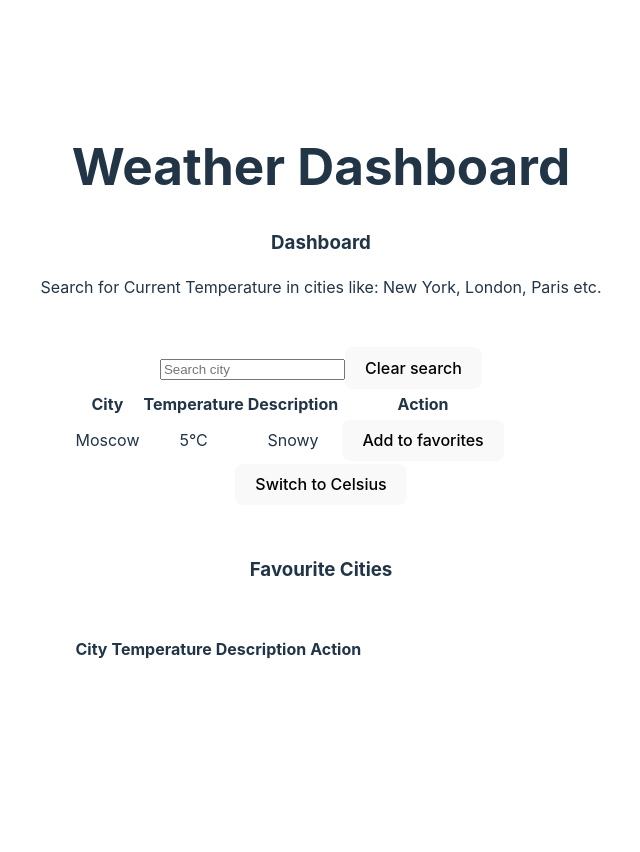
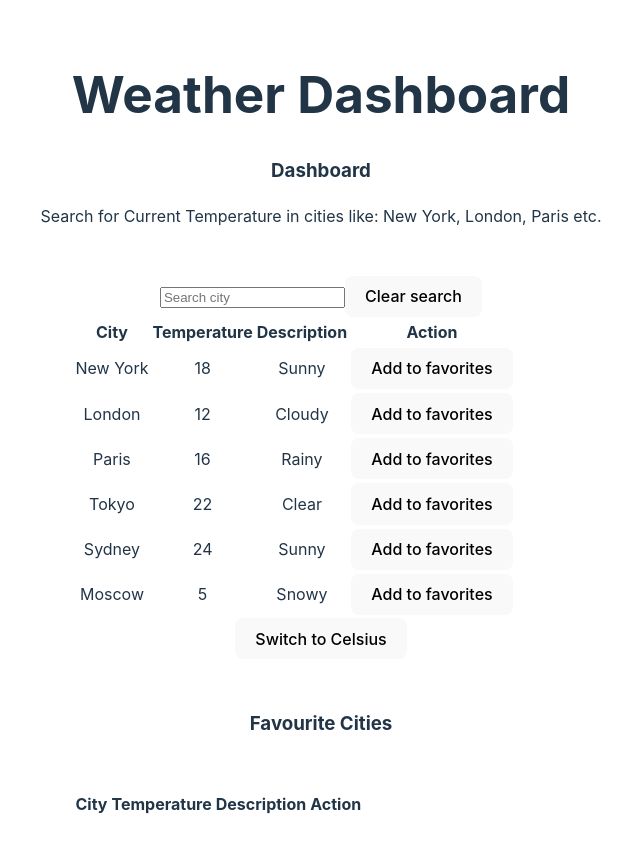
Before and after one commit to maikynata/Next.js-React-practice, a React (Vite) app in the folder react-app/: page / in a window 1280 px wide. Shown: the top 852 px of the page, without its empty margins (319-959 px from the left). Before the commit the page ends 800 px from the top, so only its background shows below. Built offline with nearby package versions, Linux system fonts and the light colour scheme.

Commit message:
searched city ok

```diff
--- a/react-app/src/components/WeatherCard/index.tsx
+++ b/react-app/src/components/WeatherCard/index.tsx
@@ -2,7 +2,7 @@ import React from 'react';
 import "./index.css";
 
 
-const WeatherCard: React.FC<any> = ({
+const WeatherCard = ({
   weather,
   unit,
   onAddFavorite,
@@ -13,10 +13,10 @@ const WeatherCard: React.FC<any> = ({
   const handleFavoriteClick = () => {};
 
   return (
-    <tr className="weather-card" data-testid={`weather-card-${weather.id}`}>
-      <td>Moscow</td>
-      <td>5°C</td>
-      <td>Snowy</td>
+    <tr className="weather-card">
+      <td>{weather.city}</td>
+      <td>{weather.temperature}</td>
+      <td>{weather.description}</td>
       <td>
         <button onClick={handleFavoriteClick} data-testid={`weather-card-action-${weather.id}`}>
           Add to favorites
--- a/react-app/src/components/WeatherList/index.tsx
+++ b/react-app/src/components/WeatherList/index.tsx
@@ -1,8 +1,20 @@
 import React, { useState } from 'react';
-import { Weather, weatherData } from '../../data/weatherData';
+import { weatherData } from '../../data/weatherData';
 import WeatherCard from '../WeatherCard';
 
-const WeatherList: React.FC = () => {
+const WeatherList = () => {
+
+  const [searchedCity, setSearchedCity] = useState<string>('');
+
+  const filteredCity = weatherData.filter(city => {
+    const matchedCity = city.city.toLowerCase().includes(searchedCity.toLowerCase());
+    return matchedCity;
+  });
+
+  const handleClearSearch = () => {
+    setSearchedCity('');
+  }
+
 
   return (
     <div className="layout-column align-items-center justify-content-start weather-list" data-testid="weather-list">
@@ -11,13 +23,13 @@ const WeatherList: React.FC = () => {
       <div className="card w-300 pt-20 pb-5 mt-5">
         <section className="layout-row align-items-center justify-content-center mt-20 mr-20 ml-20">
           <input
-
             type="text"
             placeholder="Search city"
-            onChange={() => {}}
+            value={searchedCity}
+            onChange={(e) => setSearchedCity(e.target.value)}
             data-testid="search-input"
           />
-          <button onClick={() => {}} data-testid="clear-search-button">
+          <button onClick={() => handleClearSearch()} data-testid="clear-search-button">
             Clear search
           </button>
         </section>
@@ -31,14 +43,16 @@ const WeatherList: React.FC = () => {
             </tr>
           </thead>
           <tbody>
+              {filteredCity.map((city) => (
                 <WeatherCard
-              key={6}
-              weather={weatherData[5]}
+                  key={city.id}
+                  weather={city}
                   unit={"C"}
                   onAddFavorite={() => {}}
                   onRemoveFavorite={() => {}}
                   isFavorite={false}
                 />
+              ))}
           </tbody>
         </table>
         <section className="layout-row align-items-center justify-content-center mt-20 mr-20 ml-20">
--- a/react-app/src/data/weatherData.ts
+++ b/react-app/src/data/weatherData.ts
@@ -1,6 +1,6 @@
 
 
-export const weatherData: any[] = [
+export const weatherData = [
   { id: 1, city: 'New York', temperature: 18, description: 'Sunny' },
   { id: 2, city: 'London', temperature: 12, description: 'Cloudy' },
   { id: 3, city: 'Paris', temperature: 16, description: 'Rainy' },
```
Also changed, not shown: 2 other files (tests, documents, lock files or other folders). Lines whose indentation alone changed are shown as unchanged.
